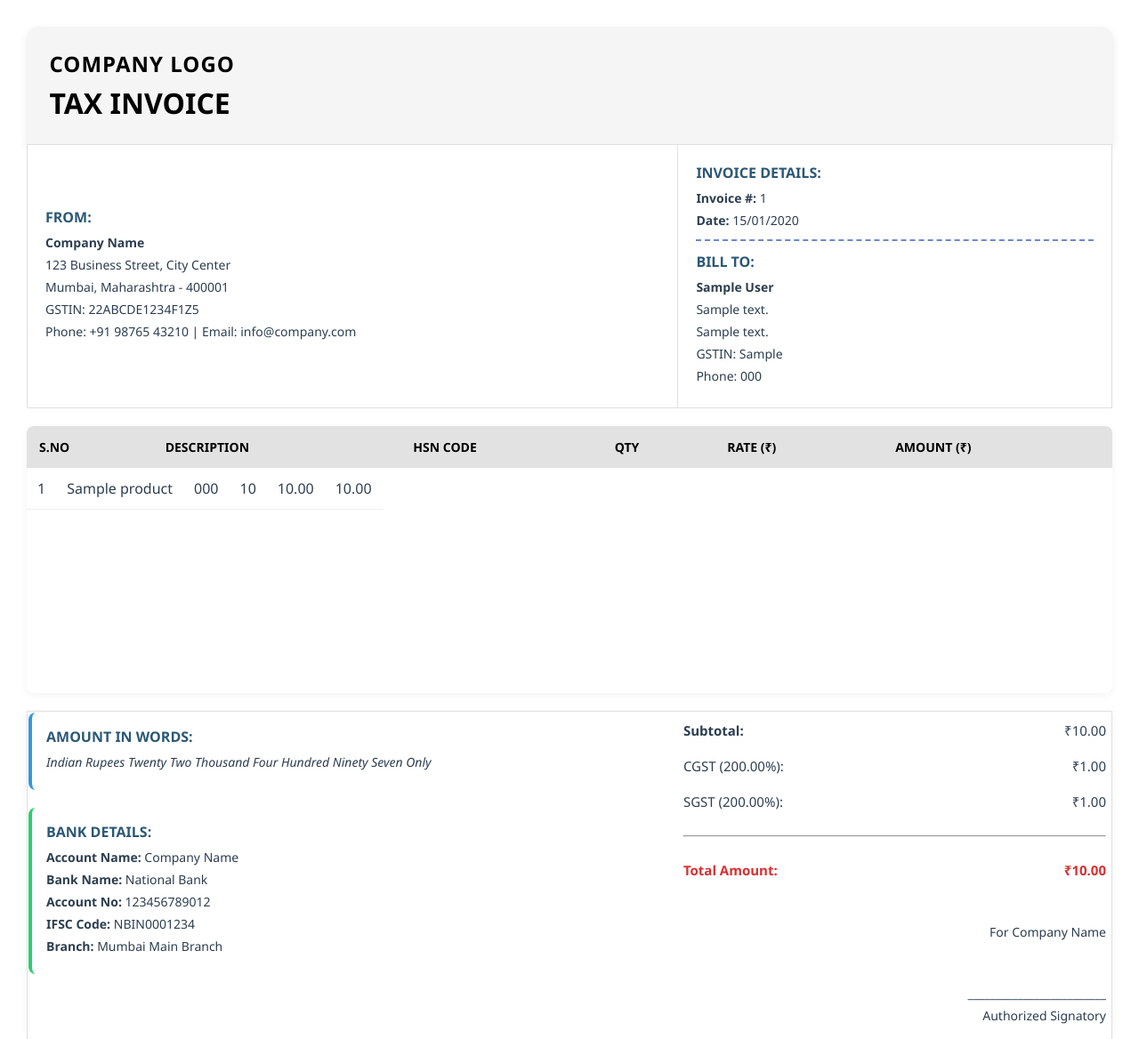
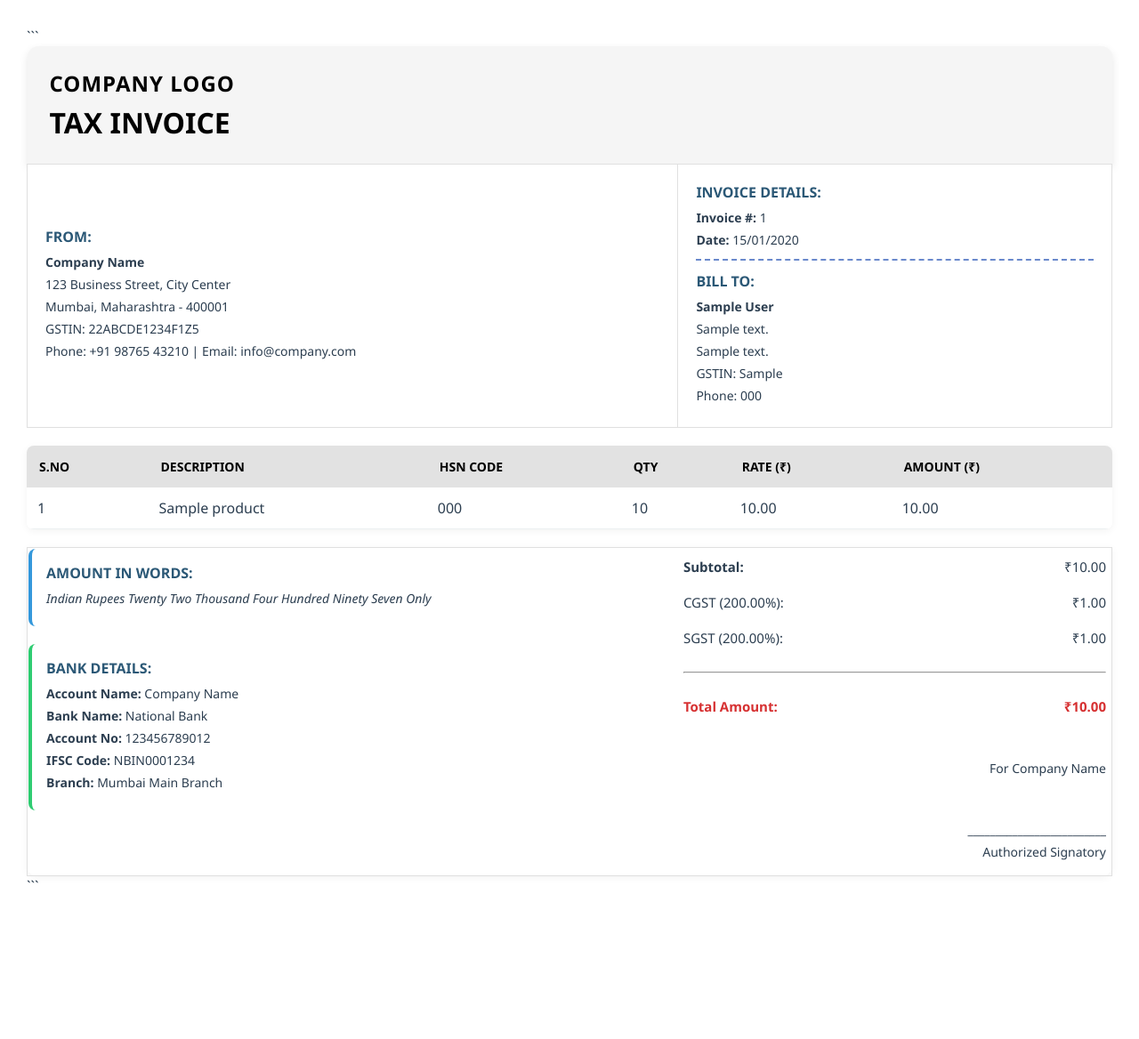
Before and after one commit to Next-Gen-Coder-2007/Billing-System-2, a Flask app: template templates/bill_pdf.html in a window 1280 px wide. Shown: the top 1168 px of the page at 89% size. After the commit the page ends 993 px from the top, so only its background shows below. Run offline with Flask 3, Linux system fonts and the light colour scheme; the template is opened without the code that fills it: values that come from a table or form of the project are taken from there, others are empty; tables that the repository leaves empty hold one stand-in row (values such as "Sample post"); lists and menus that the app fills with data are empty.

Commit message:
Update bill_pdf.html

````diff
--- a/templates/bill_pdf.html
+++ b/templates/bill_pdf.html
@@ -1,4 +1,5 @@
 <!DOCTYPE html>
+
 <html lang="en">
 <head>
     <meta charset="UTF-8">
@@ -49,24 +50,10 @@
             border-radius: 8px;
             overflow: hidden;
             box-shadow: 0 2px 8px rgba(0,0,0,0.05);
-            height: 300px; /* Fixed height for the table */
-            display: flex;
-            flex-direction: column;
         }
-        .items-table thead {
+        .items-table th {
             background: rgb(226, 226, 226);
             color: black;
-            padding: 14px;
-            text-align: left;
-            font-size: 14px;
-            text-transform: uppercase;
-        }
-        .items-table tbody {
-            display: block;
-            overflow-y: auto; /* Enable vertical scrolling */
-            height: calc(100% - 40px); /* Adjust height to account for the header */
-        }
-        .items-table th {
             padding: 14px;
             text-align: left;
             font-size: 14px;
@@ -138,6 +125,7 @@
 </head>
 <body>
 
+```
 <table>
     <tr>
         <td class="header" colspan="2">
@@ -169,8 +157,7 @@
     </tr>
 </table>
 
-<div class="items-table">
-    <table>
+<table class="items-table">
     <thead>
         <tr>
             <th>S.No</th>
@@ -181,9 +168,6 @@
             <th>Amount (₹)</th>
         </tr>
     </thead>
-    </table>
-    <div style="overflow-y: auto; height: 250px;">
-        <table>
     <tbody>
         {% for item in items %}
         <tr>
@@ -197,8 +181,6 @@
         {% endfor %}
     </tbody>
 </table>
-    </div>
-</div>
 
 <table class="totals">
     <tr>
@@ -259,6 +241,7 @@
         </td>
     </tr>
 </table>
+```
 
 </body>
 </html>
````
Lines whose indentation alone changed are shown as unchanged.
